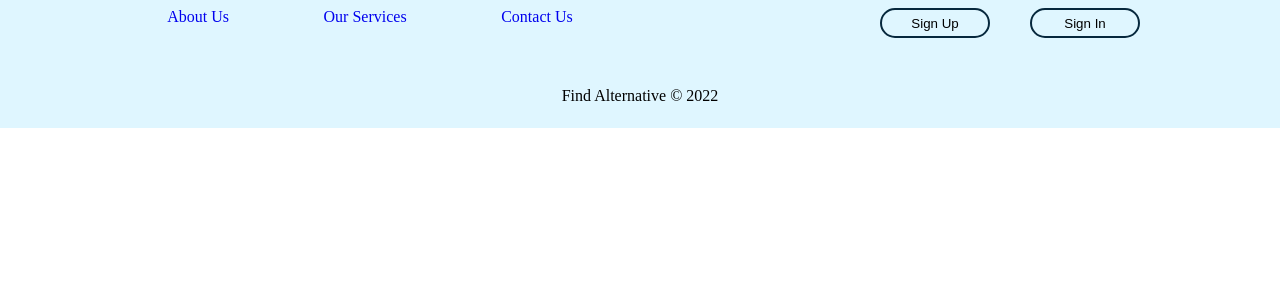
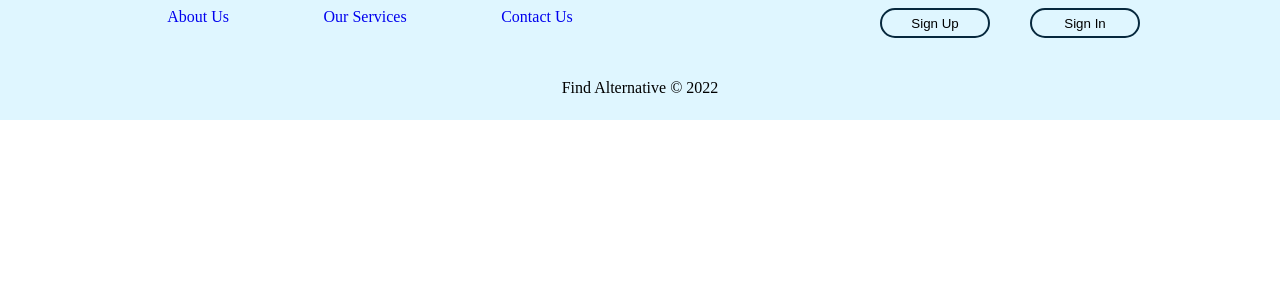
Before and after one commit to fidashn/Find-Alternative, a React (Create React App) app: page / in a window 1280 px wide. Shown: the top 300 px of the page. Built offline with nearby package versions, Linux system fonts and the light colour scheme; the HTML template or start-up script is replaced by a standard one.

Commit message:
changed the navbar height

```diff
--- a/src/App.css
+++ b/src/App.css
@@ -12,7 +12,7 @@
   background-color: #DFF6FF;
   list-style: none;
   padding-top: 1vh;
-  height: 8vh;
+  height: 7vh;
 }
 
 .navbar-items{
```
